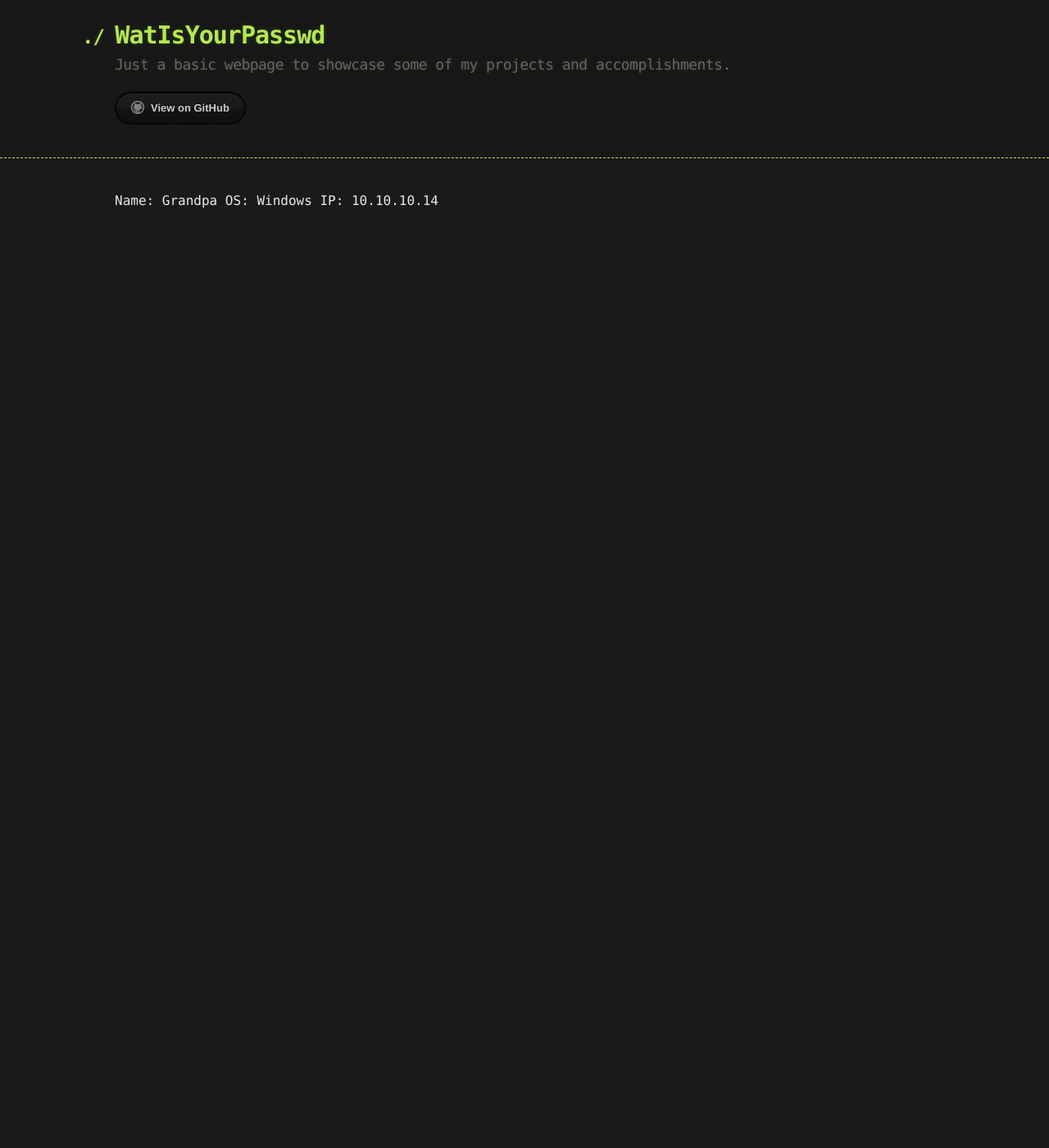
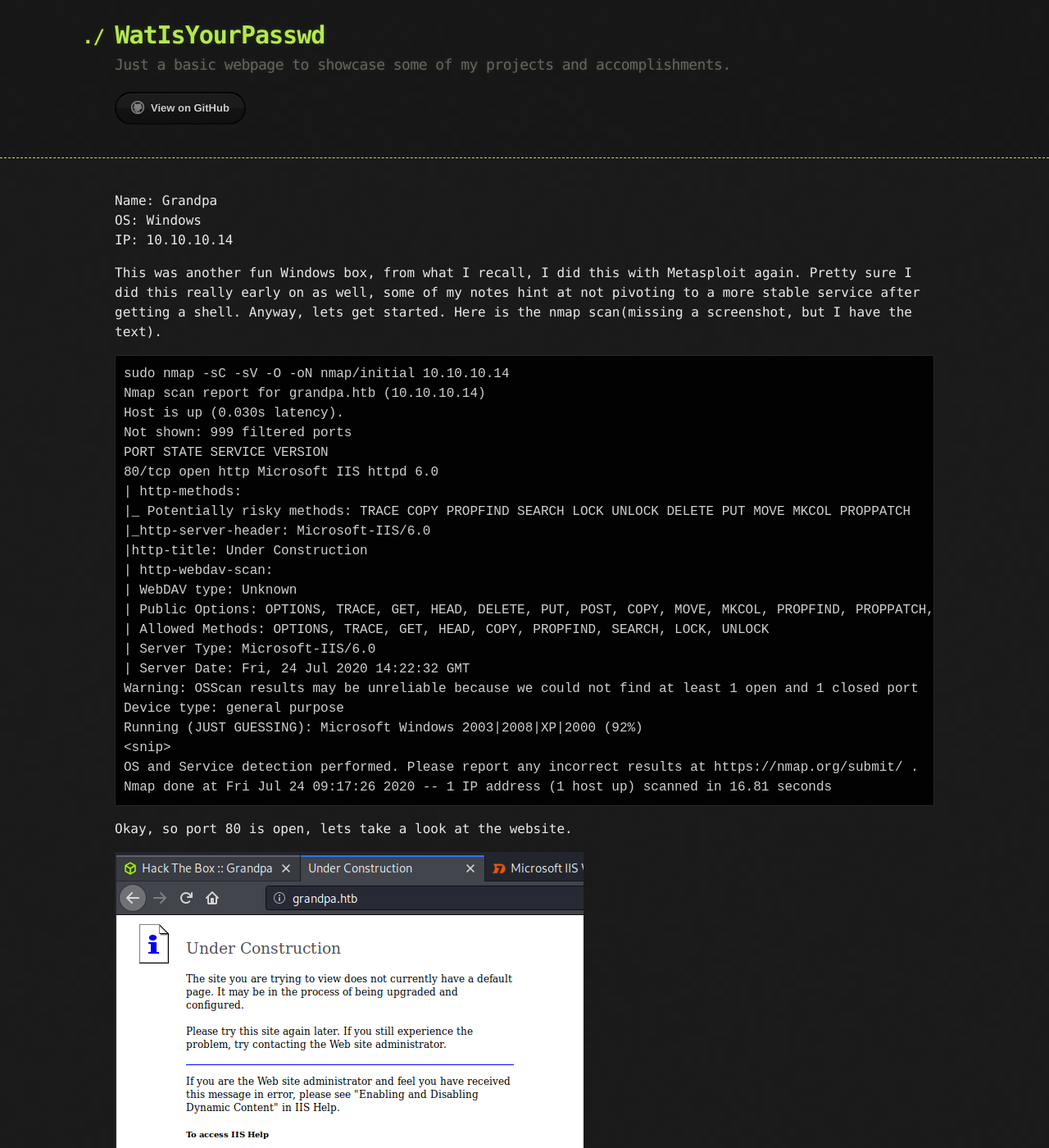
Before and after one commit to 0xForearms/0xForearms.github.io, a Jekyll site: the page built from HTB/Grandpa.md, in a window 1280 px wide and 1400 px high. Shown: the whole window at 82% size. Built offline with Jekyll 4.4.1, drawn with Linux system fonts in a browser that asks for light colours; our own code applies the rules of GitHub Pages for plain Markdown files; some of the changed text lies outside the part shown.

Commit message:
Update Grandpa.md

```diff
--- a/HTB/Grandpa.md
+++ b/HTB/Grandpa.md
@@ -1,3 +1,69 @@
 Name:   Grandpa
 OS:     Windows
 IP:     10.10.10.14
+
+This was another fun Windows box, from what I recall, I did this with Metasploit again.  Pretty sure I did this really early on as well, some of my notes hint at not pivoting to a more stable service after getting a shell.  Anyway, lets get started.  Here is the nmap scan(missing a screenshot, but I have the text).
+
+    sudo nmap -sC -sV -O -oN nmap/initial 10.10.10.14
+    Nmap scan report for grandpa.htb (10.10.10.14)
+    Host is up (0.030s latency).
+    Not shown: 999 filtered ports
+    PORT STATE SERVICE VERSION
+    80/tcp open http Microsoft IIS httpd 6.0
+    | http-methods:
+    |_ Potentially risky methods: TRACE COPY PROPFIND SEARCH LOCK UNLOCK DELETE PUT MOVE MKCOL PROPPATCH
+    |_http-server-header: Microsoft-IIS/6.0
+    |http-title: Under Construction
+    | http-webdav-scan:
+    | WebDAV type: Unknown
+    | Public Options: OPTIONS, TRACE, GET, HEAD, DELETE, PUT, POST, COPY, MOVE, MKCOL, PROPFIND, PROPPATCH, LOCK, UNLOCK, SEARCH
+    | Allowed Methods: OPTIONS, TRACE, GET, HEAD, COPY, PROPFIND, SEARCH, LOCK, UNLOCK
+    | Server Type: Microsoft-IIS/6.0
+    | Server Date: Fri, 24 Jul 2020 14:22:32 GMT
+    Warning: OSScan results may be unreliable because we could not find at least 1 open and 1 closed port
+    Device type: general purpose
+    Running (JUST GUESSING): Microsoft Windows 2003|2008|XP|2000 (92%)
+    <snip>
+    OS and Service detection performed. Please report any incorrect results at https://nmap.org/submit/ .
+    Nmap done at Fri Jul 24 09:17:26 2020 -- 1 IP address (1 host up) scanned in 16.81 seconds
+
+Okay, so port 80 is open, lets take a look at the website.
+
+![](./resources/grandpa/b03b1809eaa5c7bd5441ecb382dbea97.png)
+nmap said it was IIS 6.0 with WebDAV. No luck with manual exploits, trying MSF module
+
+![](./resources/grandpa/d528444f87b1cf74539a38da38dbf1b6.png)
+
+Got a meterpreter shell, unsure of who I am
+
+![](./resources/grandpa/95f0a7352921589b6575c8ad666e8ed9.png)
+
+dropped to a system shell and figured out i'm a network service
+
+![](./resources/grandpa/152560b82a5ed12f57383590a9e7a692.png)
+
+getsystem maybe?
+
+![](./resources/grandpa/66056e52825242bf29c37831477f6807.png)
+
+nope.. Gonna try local exploit suggester since I have a MSF shell
+
+![](./resources/grandpa/31eb8ce2cb6b54003067395e508f7aba.png)
+
+found 6, not bad..
+
+![](./resources/grandpa/d9cc8b214ba0a461130d23b0134cf647.png)
+
+none of them worked. I got access denied on them all.. Did some manual exploration and didn't seem to find anything. A quick nudge got me looking back at my initial shell. Migrated to a more stable process and got some better results
+
+![](./resources/grandpa/97439dcd2114d58270a7e25c8f4eb6fc.png)
+
+some local exploits, found 7 this time. Will have to remember to review what process i'm running as.
+
+![](./resources/grandpa/4b57edb75a2a5db7e36ea24135ae8582.png)
+
+Lets try the first one that's vulnerable
+
+![](./resources/grandpa/984d8697c703835c00fe290735497256.png)
+
+Annnddd we're system.
```
